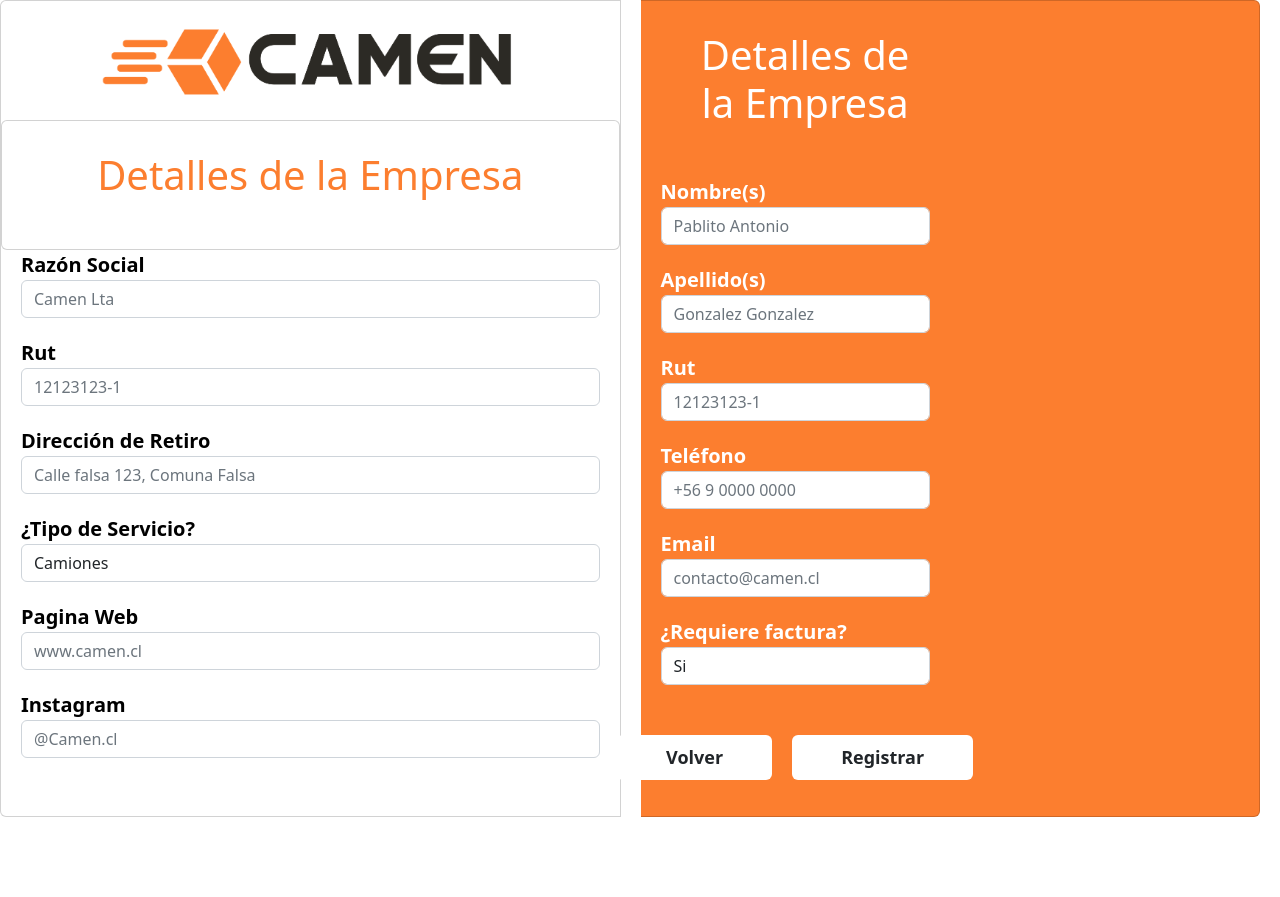
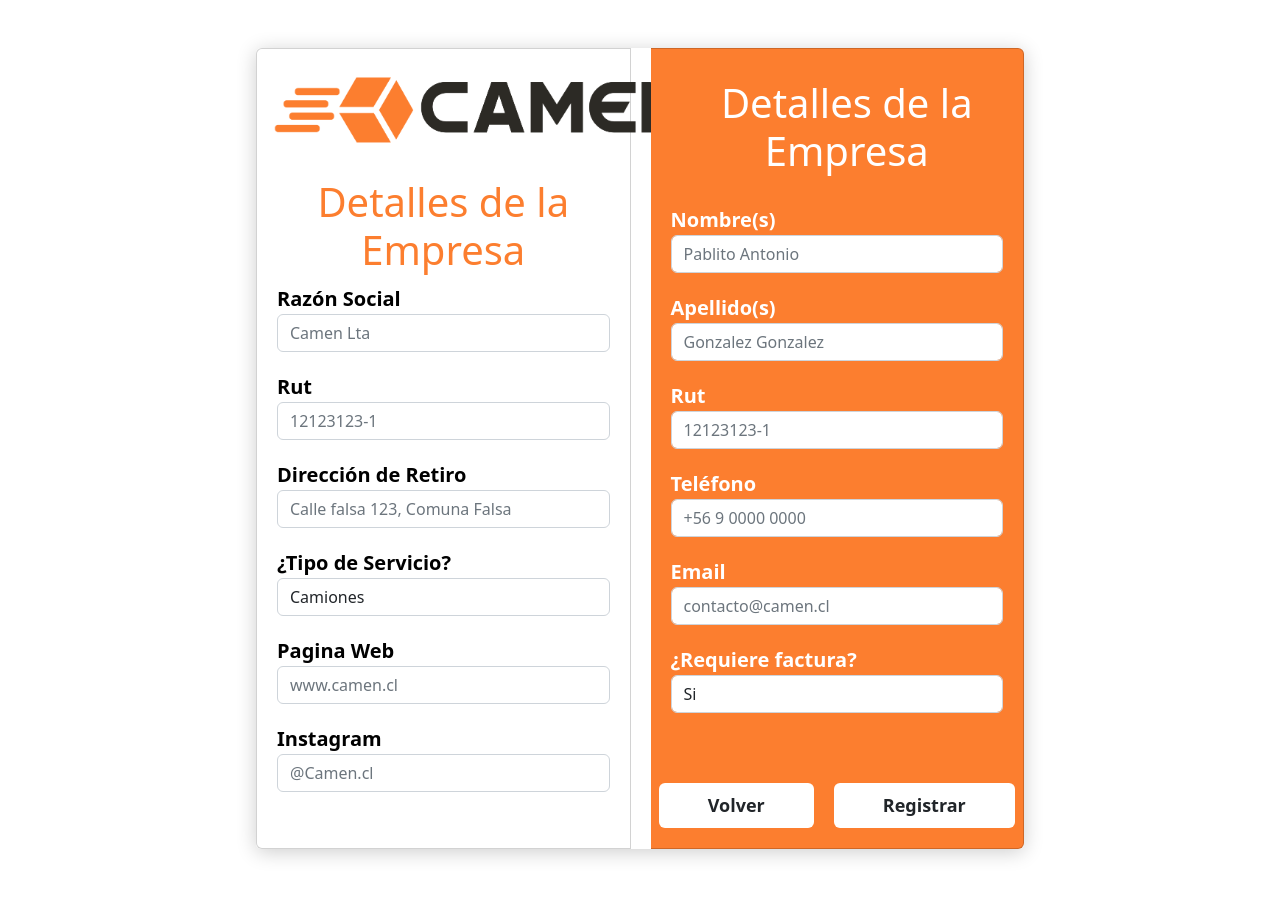
Before and after one commit to felipedebia/camen.cl, a PHP site: page /cotizar.html in a window 1280 px wide. Before the commit the page ends 817 px from the top, so only its background shows below. Run offline with PHP 8.4, Linux system fonts and the light colour scheme.

Commit message:
fix form cotizar

```diff
--- a/cotizar.html
+++ b/cotizar.html
@@ -1,6 +1,5 @@
 <!doctype html>
 <html lang="es">
-
 <head>
     <!-- Etiquetas <meta> obligatorias para Bootstrap -->
     <meta charset="utf-8">
@@ -14,45 +13,35 @@
     <link rel="icon" type="image/x-icon" href="./img/logo-fav.ico">
     <title>Transportes Camen | Cotiza </title>
 </head>
-
 <body>
-
+    <div class="w-100">
+        <div class="caja-cotizar-grande my-5 mx-auto">
             <div class="card-group">
-        <div class="caja-cotiza1 card" style="width: 30% !important;">
+                <div class="card espacio-responsive2">
                     <div class="text-center">
                         <a class="navbar-brand" href="#">
                             <img src="./img/logo/logo.png" class="d-inline-block align-top img-logo" alt="">
                         </a>
                     </div>
-
                     <div class="titulo-principal-cotiza1 card">
                         <h2 class="texto-titulo1">Detalles de la Empresa</h2>
                     </div>
-
                     <form action="https://formsubmit.co/saitamsamot@gmail.com" method="POST">
                         <div class="form-group cuadro-empresa-cotizar1">
-
                             <label for="exampleFormControlInput1">Razón Social</label>
                             <input type="text" class="form-control espacio-cotizacion" name="razon-social"
                                 placeholder="Camen Lta" required>
                         </div>
-
-
                         <div class="form-group cuadro-empresa-cotizar1">
-
                             <div class="text-left" for="exampleFormControlInput1">Rut</div>
                             <input type="text" class="form-control espacio-cotizacion" name="rut1" placeholder="12123123-1"
                                 required>
                         </div>
-
-
                         <div class="form-group cuadro-empresa-cotizar1">
-                    <label class="text-left" for="exampleFormControlInput1">Dirección de
-                        Retiro</label>
+                            <label class="text-left" for="exampleFormControlInput1">Dirección de Retiro</label>
                             <input type="text" class="form-control espacio-cotizacion" name="direccion"
                                 placeholder="Calle falsa 123, Comuna Falsa" required>
                         </div>
-
                         <div class="form-group cuadro-empresa-cotizar1">
                             <label for="exampleFormControlSelect1">¿Tipo de Servicio?</label>
                             <select class="form-control espacio-cotizacion" name="requiere-factura">
@@ -61,55 +50,43 @@
                                 <option>Última Milla</option>
                             </select>
                         </div>
-
-
                         <div class="form-group cuadro-empresa-cotizar1">
                             <label for="exampleFormControlInput1">Pagina Web</label>
                             <input type="text" class="form-control espacio-cotizacion" name="web" placeholder="www.camen.cl">
                         </div>
-
                         <div class="form-group cuadro-empresa-cotizar1">
                             <label for="exampleFormControlInput1">Instagram</label>
                             <input type="text" class="form-control espacio-cotizacion" name="instagram" placeholder="@Camen.cl">
                         </div>
                 </div>
-
-
-        <div class="caja-cotiza2 card pb-3 espacio-responsive w-25">
-            <div class="w-50">
+                <div class="card" style="background: #fc7e2f;">
                     <div class="titulo-principal-cotiza2">
                         <h2 class="texto-titulo2">Detalles de la Empresa</h2>
                     </div>
-
                     <div class="form-group cuadro-empresa-cotizar2">
                         <label for="exampleFormControlInput1">Nombre(s)</label>
                         <input type="text" class="form-control espacio-cotizacion" name="nombre"
                             placeholder="Pablito Antonio">
                     </div>
-
                     <div class="form-group cuadro-empresa-cotizar2">
                         <label for="exampleFormControlInput1">Apellido(s)</label>
                         <input type="text" class="form-control espacio-cotizacion" name="apellido"
                             placeholder="Gonzalez Gonzalez">
                     </div>
-
                     <div class="form-group cuadro-empresa-cotizar2">
                         <label for="exampleFormControlInput1">Rut</label>
                         <input type="text" class="form-control espacio-cotizacion" name="rut2" placeholder="12123123-1">
                     </div>
-
                     <div class="form-group cuadro-empresa-cotizar2">
                         <label for="exampleFormControlInput1">Teléfono</label>
                         <input type="text" class="form-control espacio-cotizacion" name="celular"
                             placeholder="+56 9 0000 0000">
                     </div>
-
                     <div class="form-group cuadro-empresa-cotizar2">
                         <label for="exampleFormControlInput1">Email</label>
                         <input type="text" class="form-control espacio-cotizacion" name="email"
                             placeholder="contacto@camen.cl">
                     </div>
-
                     <div class="form-group cuadro-empresa-cotizar2">
                         <label for="exampleFormControlSelect1">¿Requiere
                             factura?</label>
@@ -118,18 +95,15 @@
                             <option>No</option>
                         </select>
                     </div>
-
                     <div class="d-flex justify-content-center" style="margin-top: 50px;">
                         <input type="hidden" name="_captcha" value="false">
                         <input type="hidden" name="_template" value="table">
                         <input type="hidden" name="_subject" value="Contacto via web!">
-
                         <button type="submit" class="btn px-5 py-2 d-flex justify-content-center align-items-center"
                             style="background: white; margin-right: 20px; margin-bottom: 20px; font-size:18px; font-weight: 600;"
                             onclick="window.location.href='./index.html'">
                             Volver
                         </button>
-
                         <button type="submit" class="btn px-5 py-2 d-flex justify-content-center align-items-center"
                             style="background: white; margin-bottom: 20px; font-size:18px; font-weight: 600;">
                             Registrar
@@ -138,15 +112,10 @@
                     </form>
                 </div>
             </div>
-
-
-
-
-
+        </div>
     </div>
 
 </body>
 <script src="./js/bootstrap.bundle.min.js"></script>
 </body>
-
 </html>
--- a/css/style.css
+++ b/css/style.css
@@ -81,8 +81,17 @@
 .size-titulo {
     font-size: 28px;
 }
-
+.caja-cotizar-grande{
+    width: 100%;
+    box-shadow: 0 3px 20px rgb(0 0 0 / 0.2);
+    border-radius: 5px;
+}
 @media (min-width: 760px) {
+    .caja-cotizar-grande{
+        width: 60%;
+        box-shadow: 0 3px 20px rgb(0 0 0 / 0.2);
+        border-radius: 5px;
+    }
     .size-titulo {
         font-size: 36px;
     }
@@ -318,14 +327,15 @@
 
 
 .titulo-principal-cotiza1{
-    padding-top: 30px;
-    padding-bottom: 50px;
+    padding-top: 10px;
+    padding-bottom: 10px;
+    border: 0px !important;
 }
 
 .titulo-principal-cotiza2{
     margin-left: 20px;
     padding-top: 30px;
-    padding-bottom: 50px;
+    padding-bottom: 30px;
 }
 
 .texto-titulo1{
```
Lines whose indentation alone changed are shown as unchanged.
